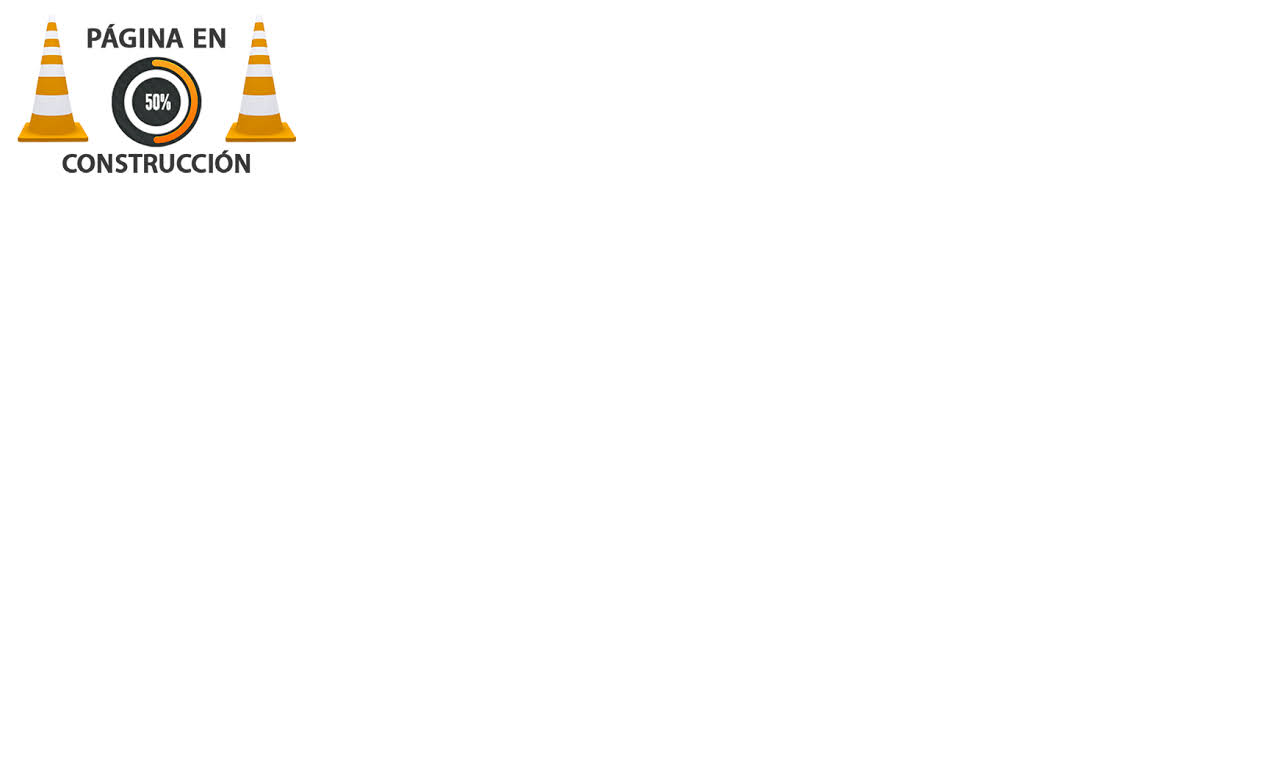
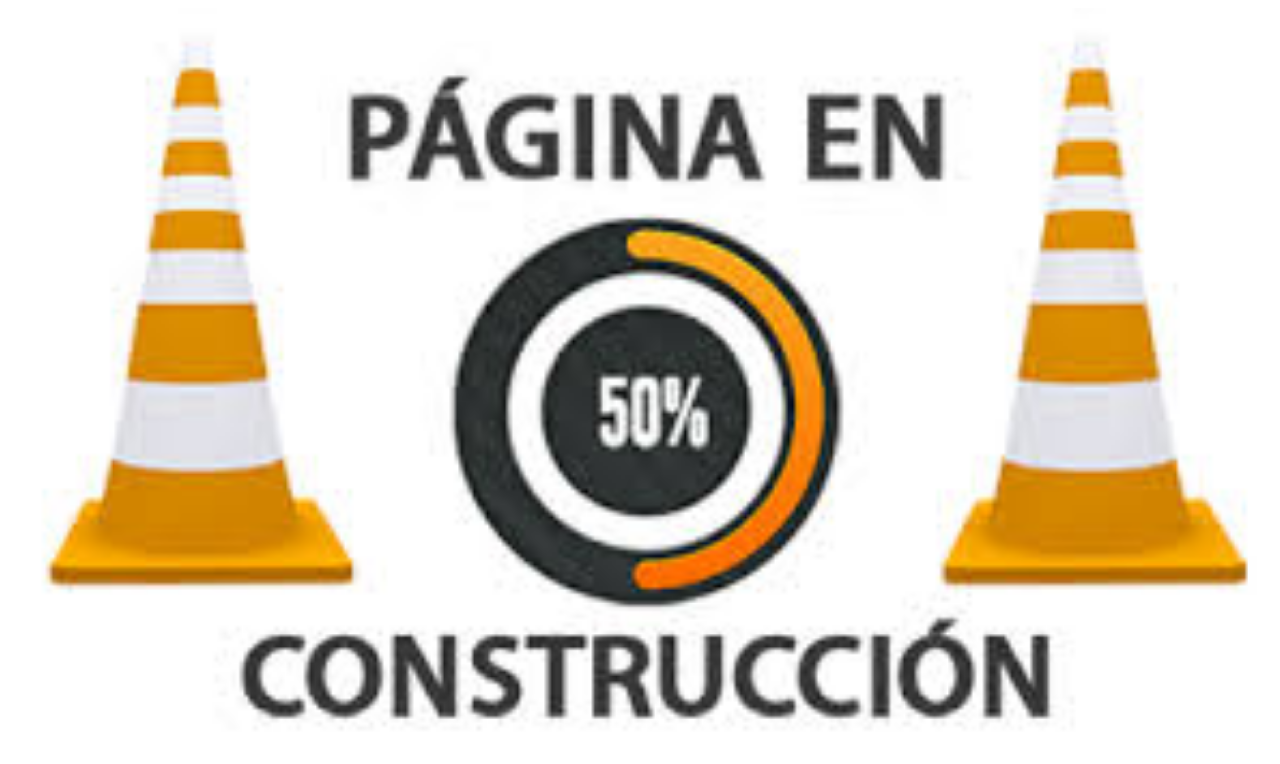
Before and after one commit to Freihart512/gdl_entreteiment, a plain HTML site: page index.html in a window 1280 px wide. Drawn offline with Linux system fonts and the light colour scheme.

Commit message:
add style

```diff
--- a/index.html
+++ b/index.html
@@ -1,12 +1,15 @@
 <!DOCTYPE html>
 <html>
+
 <head>
-<meta charset="UTF-8">
-<title>Page Title</title>
+    <meta charset="UTF-8">
+    <title>Page Title</title>
 </head>
+
 <body>
 
-<img src='./construccion.jpeg'/>
+    <img src="./construccion.jpeg" style="width: 100%;">
 
 </body>
+
 </html>
```
